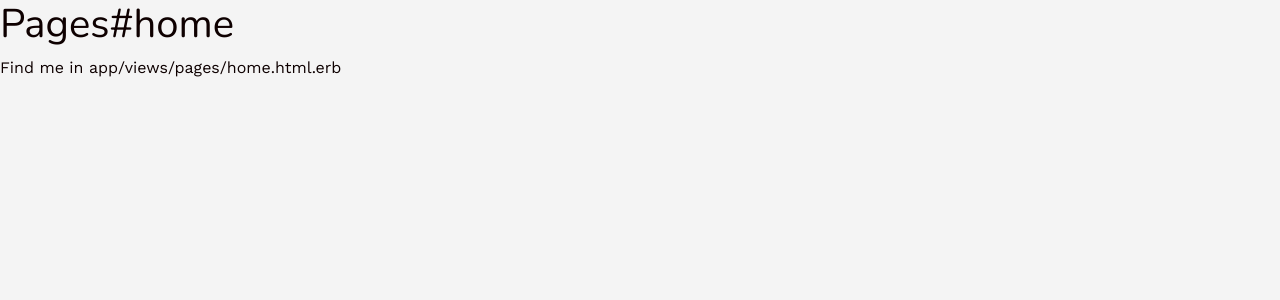
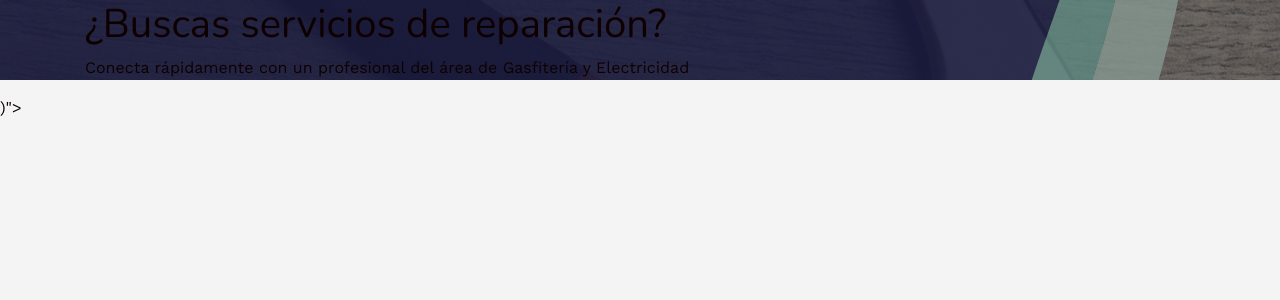
Before and after one commit to Valeria-Zambrano-Guzman/POLOL, a Rails app: page / in a window 1280 px wide. Shown: the top 300 px of the page. Run offline with Rails 7, Linux system fonts and the light colour scheme; style sheets or scripts are compiled from the project's sources; some libraries are stand-ins or nearby versions.

Commit message:
add banner and registration

```diff
--- a/app/views/pages/home.html.erb
+++ b/app/views/pages/home.html.erb
@@ -1,2 +1,22 @@
-<h1>Pages#home</h1>
-<p>Find me in app/views/pages/home.html.erb</p>
+
+<div class="banner" style="background-image: linear-gradient(rgba(0,0,0,0.4),rgba(0,0,0,0.4)), url(<%= asset_url('banner.png') %>)">
+  <div class="container">
+    <h1>¿Buscas servicios de reparación?</h1>
+    <p>Conecta rápidamente con un profesional del área de Gasfitería y Electricidad </p>
+  </div>
+</div>
+
+
+
+
+
+
+
+<%#
+<div class="banner mb-4 d-flex align-items-center justify-content-left"
+  style="background-image: url(<%= asset_url('banner.png') %>)">
+  <%# <div class="text-left text-white">
+    <h1>¿Buscas servicios de reparación?</h1>
+    <p>Find me in app/views/pages/home.html.erb</p>
+  </div>
+</div> %>
```
Also changed, not shown: app/assets/stylesheets/components/_banner.scss (added, +20 -0 lines), app/assets/images/banner.png (added).
